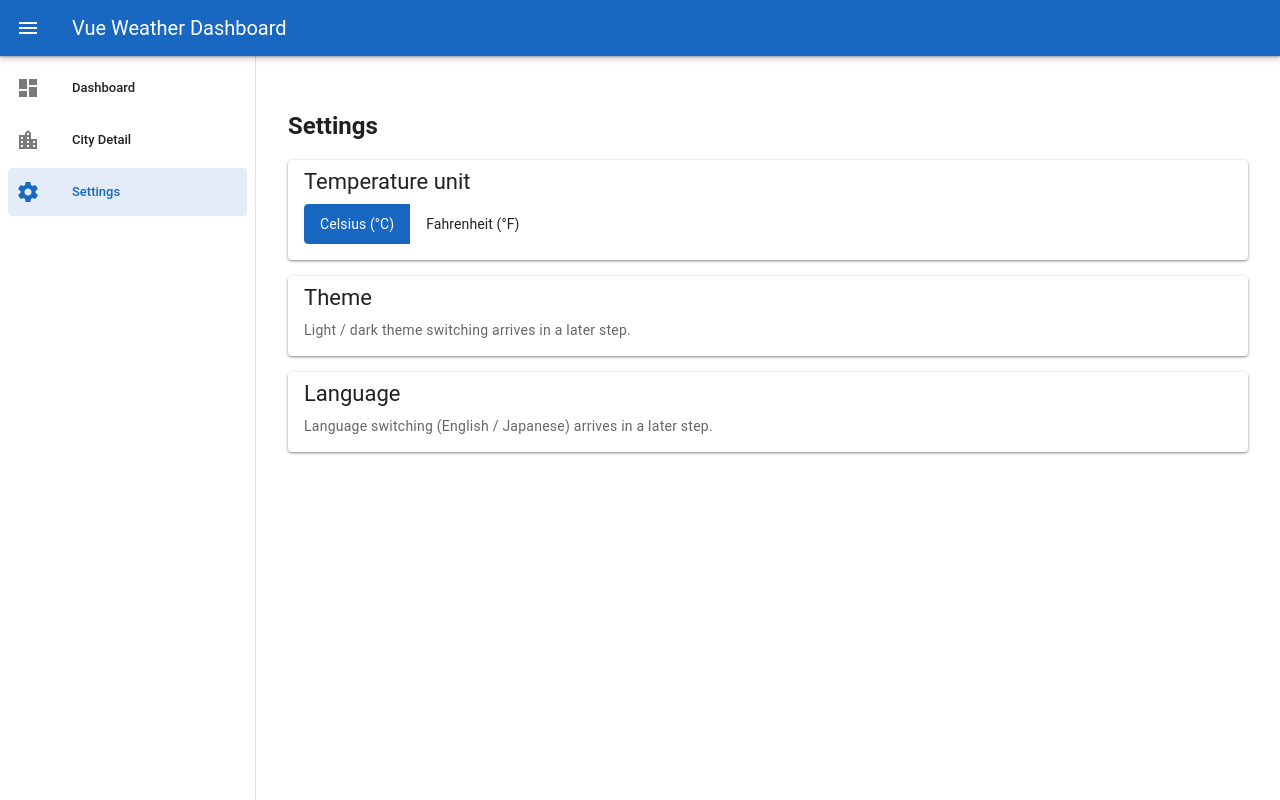
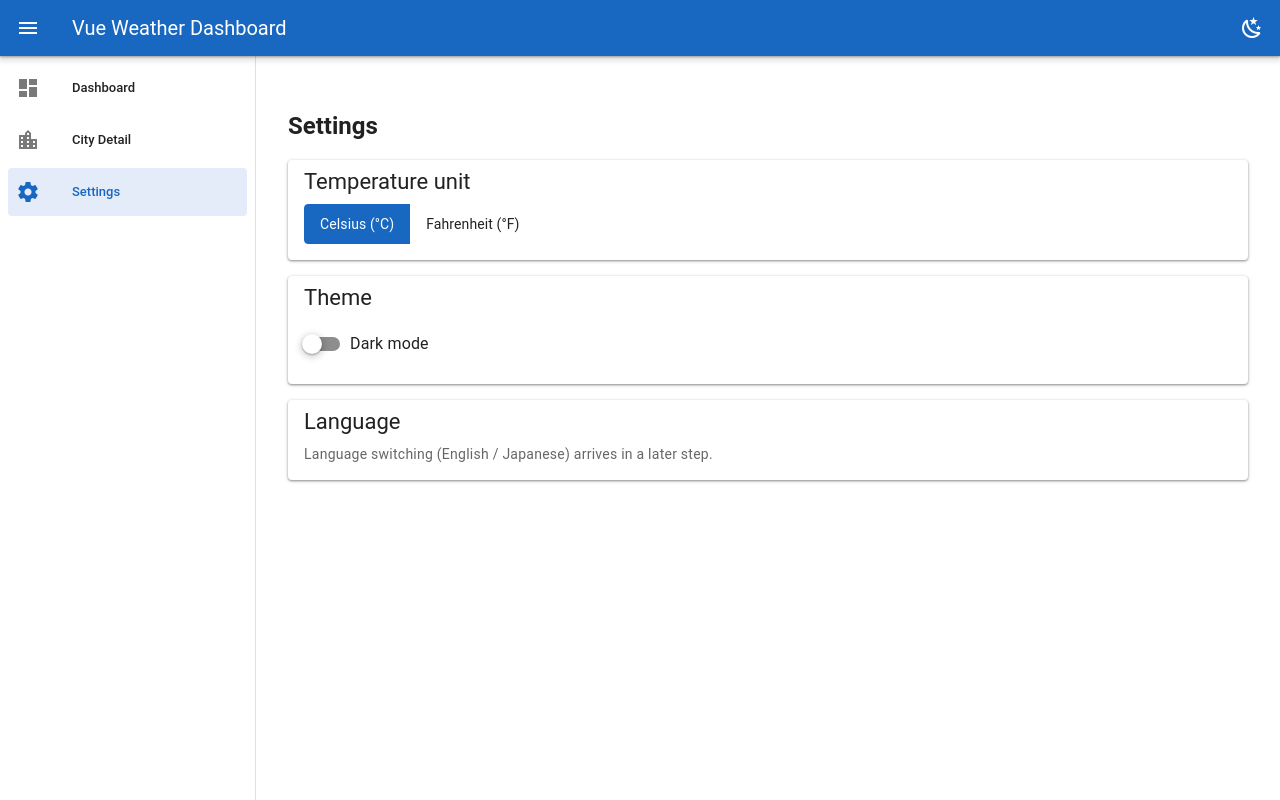
Before and after one commit to haidakto321/vue-weather-dashboard, a Vue app: page /settings in a window 1280 px wide. Built offline with nearby package versions, Linux system fonts and the light colour scheme; what @tanstack/vue-query would draw is missing.

Commit message:
feat(04-02): add Settings theme switch and app-bar quick-toggle
- wire Theme section in Settings to a Dark mode switch bound to setTheme
- add app-bar theme quick-toggle icon button (aria-labelled), outside the nav drawer
- record Phase 4 theme-slice decisions in implementation-notes.md

```diff
--- a/src/layouts/AppShell.vue
+++ b/src/layouts/AppShell.vue
@@ -1,9 +1,24 @@
 <script setup lang="ts">
-import { ref } from 'vue'
+import { computed, ref } from 'vue'
 import { useDisplay } from 'vuetify'
+import { storeToRefs } from 'pinia'
+
+import { usePreferencesStore } from '@/stores/preferences'
 
 // The app shell: a Vuetify app bar + responsive navigation drawer that route to the
 // three pages, with <RouterView /> rendered in the main area.
+
+// App-bar theme quick-toggle (UI-02 discoverability). It flips the store theme, which the
+// app-root useThemePreference binding mirrors into Vuetify - so the whole UI switches live
+// and the choice persists. The icon/label reflect the current theme reactively.
+const prefs = usePreferencesStore()
+const { theme } = storeToRefs(prefs)
+const isDark = computed(() => theme.value === 'dark')
+const themeIcon = computed(() => (isDark.value ? 'mdi-weather-sunny' : 'mdi-weather-night'))
+
+function toggleTheme() {
+  prefs.setTheme(isDark.value ? 'light' : 'dark')
+}
 
 // On desktop the drawer starts open; on mobile it starts closed and is toggled via the
 // app-bar icon. useDisplay gives us Vuetify's reactive breakpoint without custom media
@@ -33,6 +48,13 @@ const navLinks = [
     <v-app-bar color="primary" density="comfortable">
       <v-app-bar-nav-icon aria-label="Toggle navigation" @click="toggleDrawer" />
       <v-app-bar-title>Vue Weather Dashboard</v-app-bar-title>
+      <!-- Quick theme toggle, outside the nav drawer list (drawer keeps exactly three items). -->
+      <v-btn
+        :icon="themeIcon"
+        aria-label="Toggle dark mode"
+        variant="text"
+        @click="toggleTheme"
+      />
     </v-app-bar>
 
     <v-navigation-drawer v-model="drawerOpen" :temporary="mobile">
--- a/src/pages/SettingsPage.vue
+++ b/src/pages/SettingsPage.vue
@@ -1,13 +1,14 @@
 <script setup lang="ts">
+import { computed } from 'vue'
 import { storeToRefs } from 'pinia'
 
 import { usePreferencesStore } from '@/stores/preferences'
 import type { TemperatureUnit } from '@/types/preferences'
 
-// Pinia preferences store = the single source of preference state. Binding the unit control
-// to it drives the live UI update (cards/list/chart) and the persistence from Tasks 1-2.
+// Pinia preferences store = the single source of preference state. Binding the unit and
+// theme controls to it drives the live UI update and the persistence from 04-01/04-02.
 const store = usePreferencesStore()
-const { unit } = storeToRefs(store)
+const { unit, theme } = storeToRefs(store)
 
 // Human labels for the segmented unit control, sourced from the same value set the store
 // validates against.
@@ -22,6 +23,13 @@ function onUnitChange(value: unknown) {
     store.setUnit(value)
   }
 }
+
+// Theme: a "Dark mode" switch maps the boolean to the store's 'dark'/'light' value. Calling
+// setTheme flips the whole UI live (via useThemePreference's binding) and persists the choice.
+const darkMode = computed({
+  get: () => theme.value === 'dark',
+  set: (on: boolean) => store.setTheme(on ? 'dark' : 'light'),
+})
 </script>
 
 <template>
@@ -46,11 +54,18 @@ function onUnitChange(value: unknown) {
       </v-card-text>
     </v-card>
 
-    <!-- Theme section: placeholder. 04-02 drops the live light/dark toggle in here. -->
+    <!-- Theme: live light/dark toggle wired in this plan (04-02). The switch binds to the
+         store; flipping it calls setTheme, which switches the whole UI live and persists. -->
     <v-card class="mb-4">
       <v-card-title>Theme</v-card-title>
-      <v-card-text class="text-medium-emphasis">
-        Light / dark theme switching arrives in a later step.
+      <v-card-text>
+        <v-switch
+          v-model="darkMode"
+          color="primary"
+          density="comfortable"
+          hide-details
+          label="Dark mode"
+        />
       </v-card-text>
     </v-card>
 
```
Also changed, not shown: 1 other file (tests, documents, lock files or other folders).
